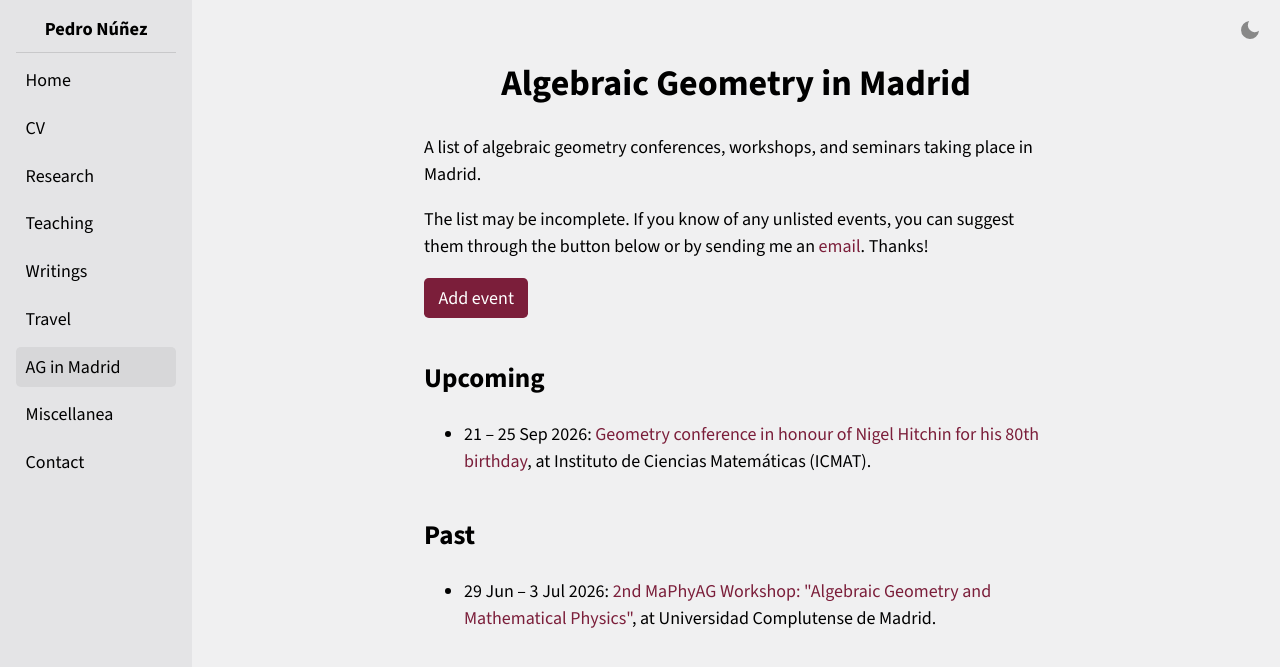
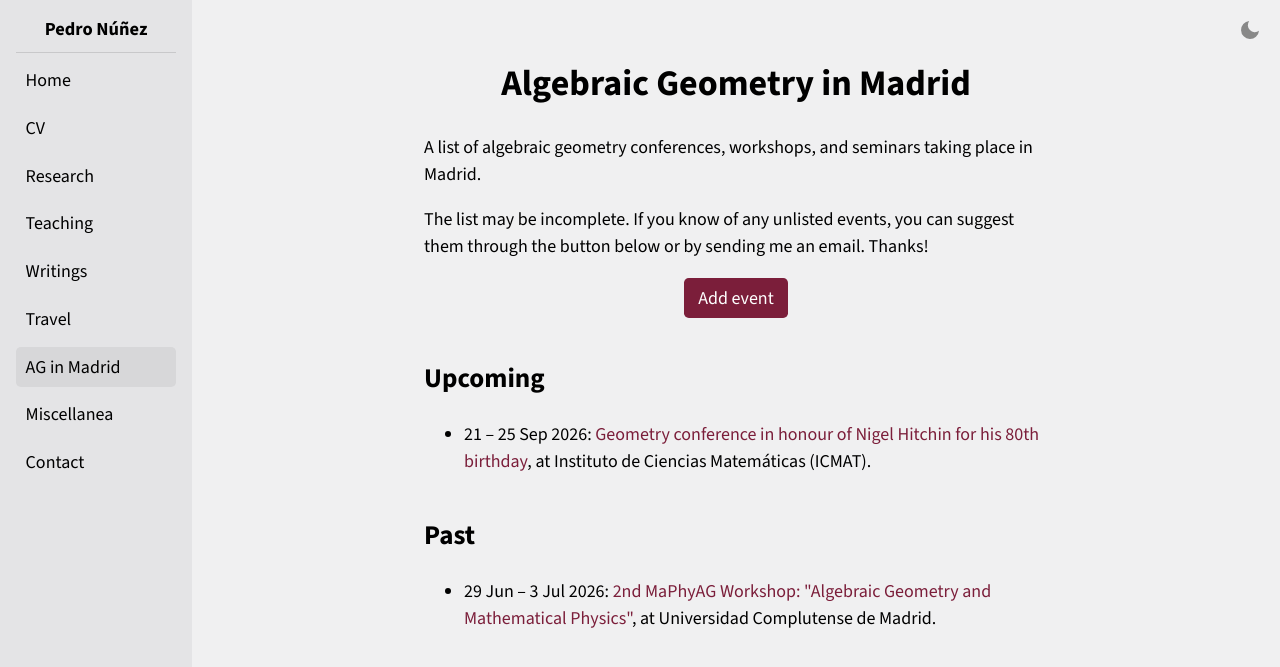
Before and after one commit to pedro-nunez/pedro-nunez.github.io, a Jekyll site: the page built from algebraic-geometry-in-madrid.md, in a window 1280 px wide. Shown: the top 667 px of the page. Built offline with Jekyll 4.4.1, drawn with Linux system fonts in a browser that asks for light colours.

```diff
--- a/algebraic-geometry-in-madrid.md
+++ b/algebraic-geometry-in-madrid.md
@@ -10,8 +10,7 @@ A list of algebraic geometry conferences, workshops, and seminars taking
 place in Madrid.
 
 The list may be incomplete. If you know of any unlisted events, you can
-suggest them through the button below or by sending me an
-[email](mailto:{{ site.data.cv.email }}){: .mailto-link }. Thanks!
+suggest them through the button below or by sending me an email. Thanks!
 
 [Add event](https://github.com/pedro-nunez/pedro-nunez.github.io/issues/new?template=add-event.yml){: .button }
 
--- a/assets/css/main.css
+++ b/assets/css/main.css
@@ -222,7 +222,9 @@ h2 {
 }
 
 .button {
-  display: inline-block;
+  display: block;
+  width: fit-content;
+  margin: 0 auto;
   padding: 0.4rem 0.9rem;
   border-radius: 0.3rem;
   background: var(--accent-color);
```
Also changed, not shown: index.md (+0 -2 lines).
